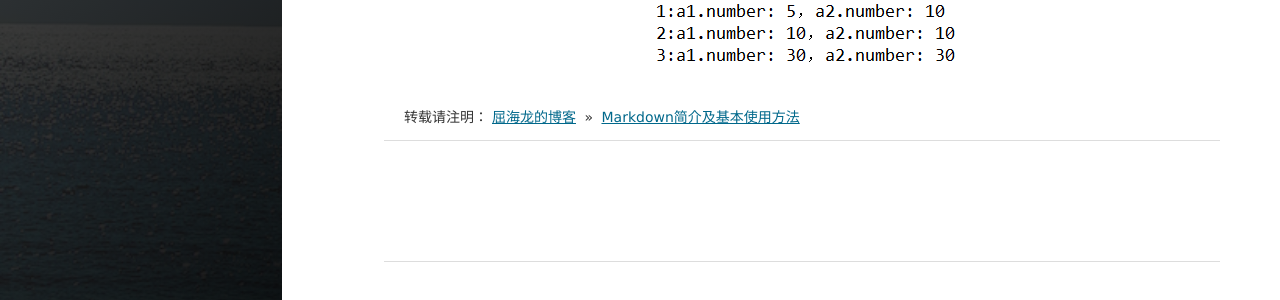
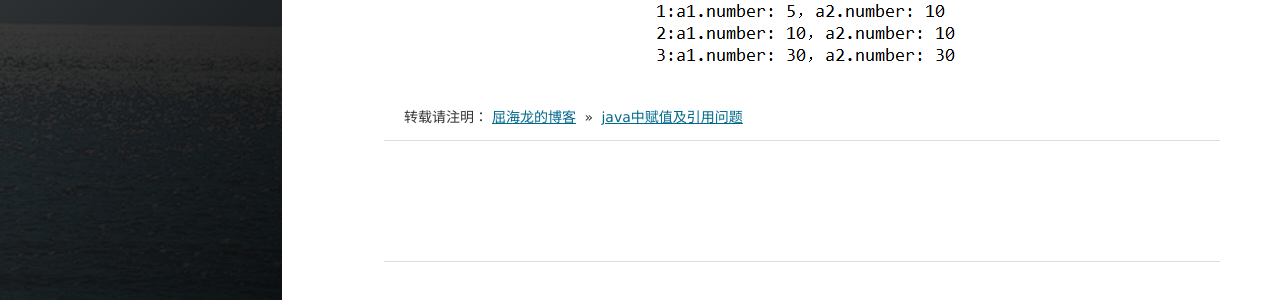
Before and after one commit to quhailong/quhailong.github.io, a Jekyll site: the page built from _posts/2017-11-02-Assignment.md, in a window 1280 px wide and 1282 px high. Shown: the part 849-1149 px from the top of the window. Built offline with Jekyll 4.4.1, drawn with Linux system fonts in a browser that asks for light colours; nearby versions of some CDN libraries; comment, search, counter and statistics services are not loaded.

Commit message:
Update 2017-11-02-Assignment.md

```diff
--- a/_posts/2017-11-02-Assignment.md
+++ b/_posts/2017-11-02-Assignment.md
@@ -17,4 +17,4 @@ tags: java基础
 ![](http://quhailong.top/images/posts/javase/2.png)
 <br>
 
-转载请注明：[屈海龙的博客](http://quhailong.top) » [Markdown简介及基本使用方法](http://quhailong.top/2017/11/Assignment/)
+转载请注明：[屈海龙的博客](http://quhailong.top) » [java中赋值及引用问题](http://quhailong.top/2017/11/Assignment/)
```
